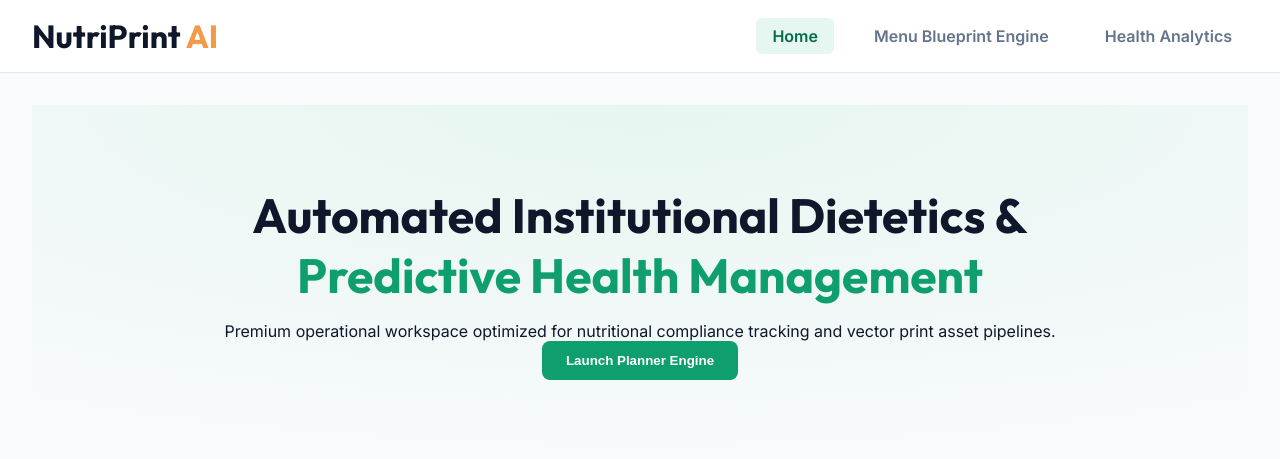
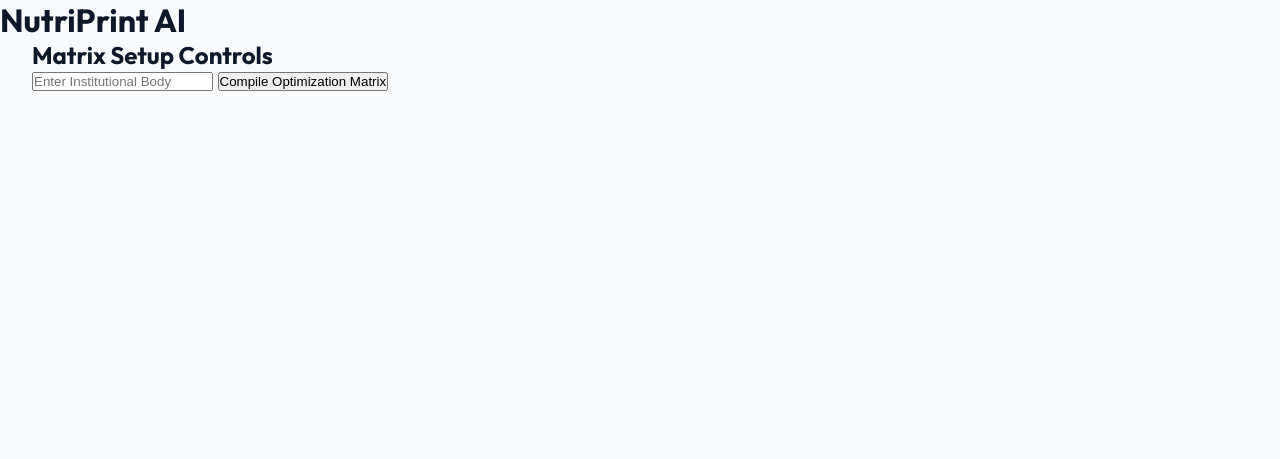
Before and after one commit to mohammedshadman101-wq/NutriPrint---AI-based, a Flask app: page / in a window 1280 px wide. Shown: the top 459 px of the page. Run offline with Flask 3, Linux system fonts and the light colour scheme.

Commit message:
Update index.html

```diff
--- a/templates/index.html
+++ b/templates/index.html
@@ -2,100 +2,25 @@
 <html lang="en">
 <head>
     <meta charset="UTF-8">
-    <meta name="viewport" content="width=device-width, initial-scale=1.0">
     <title>NutriPrint AI Enterprise</title>
     <link rel="stylesheet" href="{{ url_for('static', filename='css/style.css') }}">
 </head>
 <body>
-
-    <header class="main-header">
-        <div class="header-container">
-            <div class="logo-block">
-                <h1>NutriPrint <span style="color: var(--accent);">AI</span></h1>
-            </div>
-            <nav>
-                <ul class="nav-menu">
-                    <li><a class="nav-link active" data-target="home-section">Home</a></li>
-                    <li><a class="nav-link" data-target="generator-section">Menu Blueprint Engine</a></li>
-                    <li><a class="nav-link" data-target="dashboard-section">Health Analytics</a></li>
-                </ul>
-            </nav>
-        </div>
+    <header>
+        <h1>NutriPrint <span>AI</span></h1>
     </header>
 
-    <main class="container" style="padding-top: 2rem;">
-        <section id="home-section" class="app-section active">
-            <div class="hero-banner">
-                <h2>Automated Institutional Dietetics & <br><span>Predictive Health Management</span></h2>
-                <p class="hero-subtitle">Premium operational workspace optimized for nutritional compliance tracking and vector print asset pipelines.</p>
-                <button class="btn-primary" onclick="document.querySelector('[data-target=generator-section]').click()">Launch Planner Engine</button>
-            </div>
-        </section>
+    <main class="container">
+        <section id="generator-section">
+            <h2>Matrix Setup Controls</h2>
+            <form id="blueprintForm">
+                <input type="text" id="institutionName" placeholder="Enter Institutional Body" required>
+                <button type="submit">Compile Optimization Matrix</button>
+            </form>
 
-        <section id="generator-section" class="app-section">
-            <div class="generator-layout">
-                <div class="form-panel">
-                    <h3>Matrix Setup Controls</h3>
-                    <form id="blueprintEngineForm">
-                        <div class="form-group">
-                            <label>Target Institutional Body</label>
-                            <input type="text" id="institutionName" class="form-control" placeholder="e.g., Central District School" required>
-                        </div>
-                        <button type="submit" class="btn-primary" style="width: 100%;">Compile Optimization Matrix</button>
-                    </form>
-                </div>
-
-                <div class="preview-panel">
-                    <div style="padding: 1rem; background: var(--surface-muted); display: flex; justify-content: space-between; align-items: center;">
-                        <strong>A4 Live Generation Sandbox</strong>
-                        <button class="btn-primary" style="padding: 0.5rem 1rem;" onclick="window.print()">Print Vector A4 Sheet</button>
-                    </div>
-                    <div class="poster-container-scroll">
-                        <div class="a4-poster" id="livePosterAsset">
-                            <h2 id="renderInstitutionTitle" style="border-bottom: 2px solid var(--text-main); padding-bottom: 0.5rem;">INSTITUTIONAL BODY COHORT</h2>
-                            <div class="poster-grid" id="posterWeeklyGridTarget">
-                                <div class="grid-cell grid-header-cell">Vector</div>
-                                <div class="grid-cell grid-header-cell">Monday</div>
-                                <div class="grid-cell grid-header-cell">Tuesday</div>
-                                <div class="grid-cell grid-header-cell">Wednesday</div>
-                                <div class="grid-cell grid-header-cell">Thursday</div>
-                                <div class="grid-cell grid-header-cell">Friday</div>
-                                <div class="grid-cell grid-header-cell">Saturday</div>
-                            </div>
-                        </div>
-                    </div>
-                </div>
-            </div>
-        </section>
-
-        <section id="dashboard-section" class="app-section">
-            <div class="dashboard-grid-layout">
-                <div class="students-table-card">
-                    <div style="padding: 1.5rem; display: flex; justify-content: space-between; align-items: center;">
-                        <h3>Active Monitoring Registry</h3>
-                        <button class="btn-primary" id="registerStudentBtn">Enroll Profile Record</button>
-                    </div>
-                    <table class="dashboard-table">
-                        <thead>
-                            <tr>
-                                <th>Profile ID</th>
-                                <th>Age Scale</th>
-                                <th>Height / Mass</th>
-                                <th>BMI Score Vector</th>
-                                <th>System Status Assessment</th>
-                            </tr>
-                        </thead>
-                        <tbody id="studentMetricsTableBody">
-                            <tr>
-                                <td><strong>#NP-9402</strong></td>
-                                <td>8 Years</td>
-                                <td>124.2 cm / 21.4 kg</td>
-                                <td>13.88 kg/m²</td>
-                                <td><span style="color: var(--success); font-weight: 700;">Target Optimum Nominal</span></td>
-                            </tr>
-                        </tbody>
-                    </table>
-                </div>
+            <div id="matrix-output" style="margin-top: 2rem;">
+                <h3 id="institutionTitle"></h3>
+                <div id="weeklyGrid" class="grid-container"></div>
             </div>
         </section>
     </main>
```
